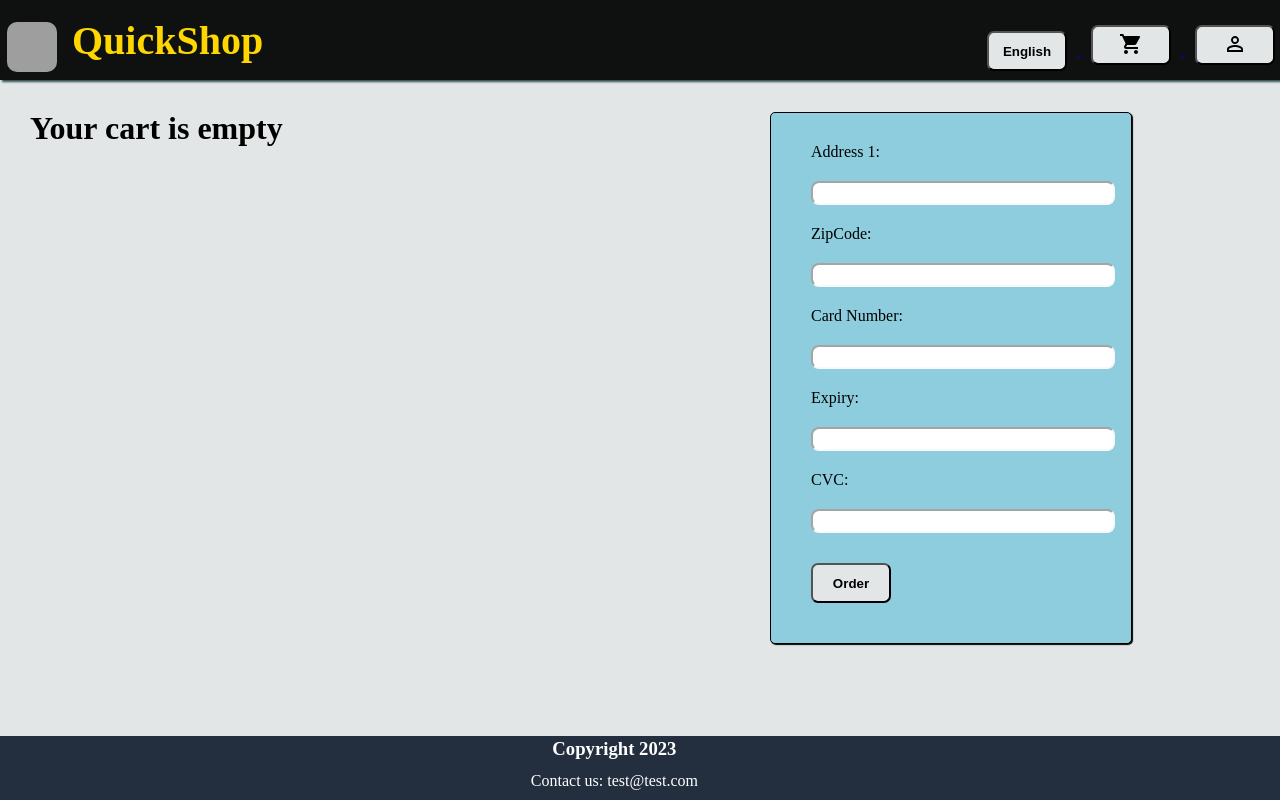
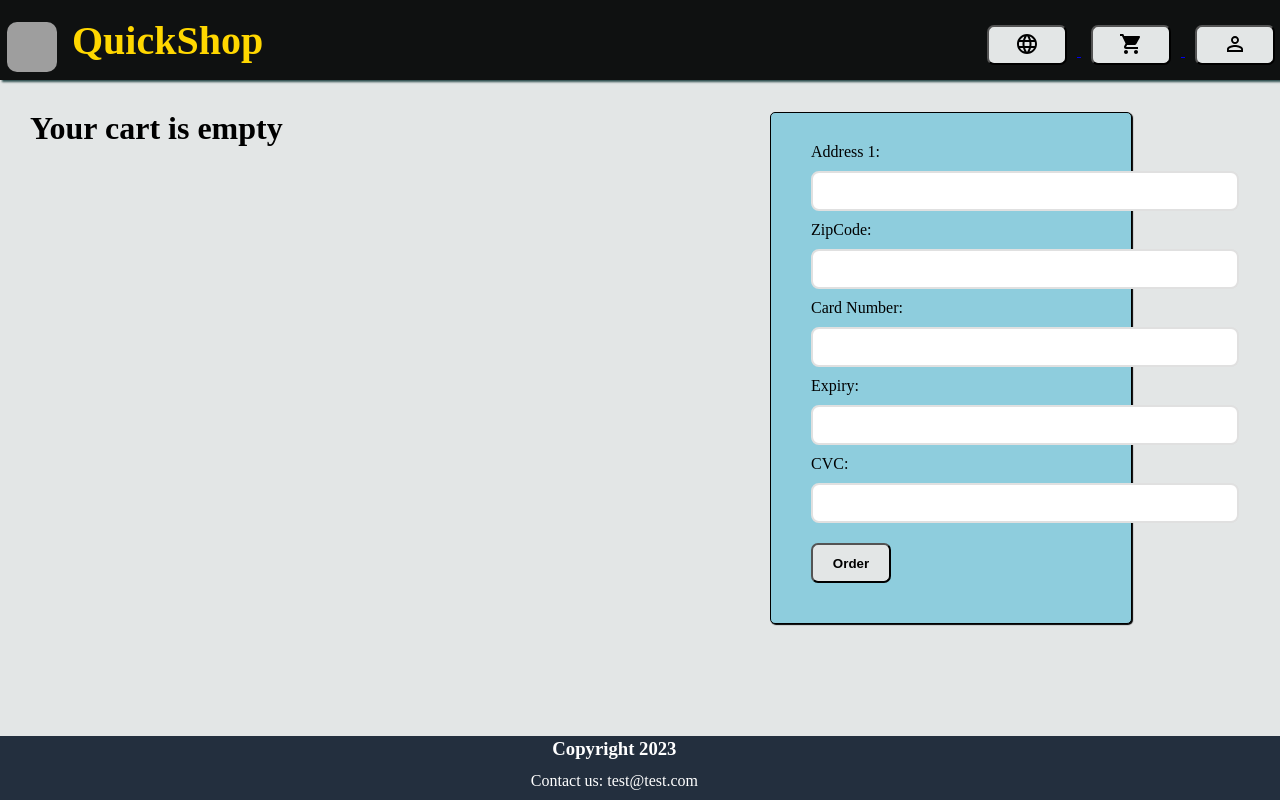
Before and after one commit to Starlightdoto/online-shop, a React (Create React App) app: page /cart in a window 1280 px wide. Built offline with nearby package versions, Linux system fonts and the light colour scheme; grey boxes are pictures that could not be loaded.

Commit message:
added design

```diff
--- a/src/components/Navbar.tsx
+++ b/src/components/Navbar.tsx
@@ -3,6 +3,7 @@ import { Button } from "./ui-components/Button";
 import SearchInput from "./ui-components/SearchInput";
 import ShoppingCartIcon from '@mui/icons-material/ShoppingCart';
 import ProfileIcon from '@mui/icons-material/PersonOutline';
+import LanguageIcon from '@mui/icons-material/Language';
 import {NavLink} from "react-router-dom";
 import {useTranslation} from 'react-i18next';
 import LocaleSwitcher from "./ui-components/LocaleSwitcher";
--- a/src/components/ui-components/CategorySelector.tsx
+++ b/src/components/ui-components/CategorySelector.tsx
@@ -18,7 +18,7 @@ export const CategorySelector:FC<CategorySelectorProps> = (props) => {
     return (
     <div className={"selector"}>
         <label className={"catSelectorLabel"} htmlFor="catSelector">{t('Categories')} </label>
-        <select  id={"catSelector"}  name="catSelector" value={chosenCategory}
+        <select className={"customSelect"}  id={"catSelector"}  name="catSelector" value={chosenCategory}
                  onChange={(event) => {
                     setChosenCategory(event.target.value);
                     if(event.target.value === "all") {
--- a/src/components/ui-components/LimitSelector.tsx
+++ b/src/components/ui-components/LimitSelector.tsx
@@ -12,7 +12,7 @@ export const LimitSelector:FC<LimitSelectorProps> = ({performAction}) => {
     return (
         <div className={"selector"}>
             <label className={"limitSelectorLabel"} htmlFor="limitSelector">{t('Items on page')}  </label>
-            <select name="limitSelector" id="" value={chosenLimit}
+            <select className={"customSelect"} name="limitSelector" id="" value={chosenLimit}
                     onChange={(event) => {
                         setChosenLimit(event.target.value);
                         performAction(event.target.value);
--- a/src/components/ui-components/LocaleSwitcher.tsx
+++ b/src/components/ui-components/LocaleSwitcher.tsx
@@ -1,6 +1,7 @@
 import React from 'react';
 import {useTranslation} from 'react-i18next';
 import {Button} from "./Button";
+import LanguageIcon from '@mui/icons-material/Language';
 
 const LocaleSwitcher = () => {
     const {t, i18n} = useTranslation();
@@ -10,7 +11,7 @@ const LocaleSwitcher = () => {
     }
 
     return (
-        <Button onClick={toggleLanguage}  className={"default"} buttonText={t('Language')} />
+        <Button onClick={toggleLanguage}  className={"default"}  ><LanguageIcon /></Button>
     );
 };
 
--- a/src/components/ui-components/SortSelector.tsx
+++ b/src/components/ui-components/SortSelector.tsx
@@ -11,7 +11,7 @@ export const SortSelector:FC<SortSelectorProps> = (props) => {
     return (
     <div className={"selector"}>
         <label className={"sortSelectorLabel"} htmlFor="sortSelector">{t('Sort by')}  </label>
-        <select name="sortSelector" id="">
+        <select className={"customSelect"} name="sortSelector" id="">
             <option value="price">{t('Price')}</option>
             <option value="name">{t('Name')}</option>
             <option value="popularity">{t('Rating')}</option>
--- a/src/index.css
+++ b/src/index.css
@@ -45,12 +45,50 @@ body {
     color: #FFD700;
 }
 
+
 .searchInput {
     min-width: 700px;
     width: 30%;
     height: 20px;
+    border: 2px solid #e0e0e0;
     border-radius: 8px;
-    border-color: rgb(249, 249, 249);
+    background-color: #ffffff;
+    padding: 8px 12px;
+    font-size: 16px;
+    color: #333;
+    outline: none;
+    transition: border-color 0.3s ease;
+}
+
+.searchInput:focus {
+    border-color: #007BFF;
+}
+
+.searchInput::placeholder {
+    color: #aaa;
+}
+
+.detailsInput {
+    min-width: 400px;
+    width: 80%;
+    height: 20px;
+    border: 2px solid #e0e0e0;
+    border-radius: 8px;
+    background-color: #ffffff;
+    padding: 8px 12px;
+    font-size: 16px;
+    color: #333;
+    outline: none;
+    transition: border-color 0.3s ease;
+    margin: 10px;
+}
+
+.detailsInput:focus {
+    border-color: #007BFF;
+}
+
+.detailsInput::placeholder {
+    color: #aaa;
 }
 
 .rightBox button {
@@ -127,7 +165,7 @@ body {
 .selector {
     margin: 10px;
     margin-bottom: 30px;
-    margin-top: 100px;
+    margin-top: 70px;
 }
 
 .header {
@@ -186,18 +224,45 @@ body {
     display:inline-block;
 }
 
+/*.productItem-grid {*/
+/*    display: block;*/
+/*    width: 95%;*/
+/*    min-height: 300px;*/
+/*    height: auto;*/
+/*    background: #022C43;*/
+/*    margin: 30px;*/
+/*    font-size: 20px;*/
+/*    color: #ffffff;*/
+/*    border-radius: 5px;*/
+/*    overflow-y: scroll;*/
+/*    padding: 15px;*/
+/*}*/
+
 .productItem-grid {
     display: block;
     width: 95%;
     min-height: 300px;
     height: auto;
-    background: #022C43;
+    background: #2e2e2e; /* Dark gray */
+    color: #ffffff; /* White text */
     margin: 30px;
     font-size: 20px;
-    color: #ffffff;
     border-radius: 5px;
+    box-shadow: 0 4px 12px rgba(0, 0, 0, 0.05); /* Subtle shadow for depth */
     overflow-y: scroll;
     padding: 15px;
+    transition: transform 0.3s ease, box-shadow 0.3s ease; /* Smooth transition for hover effect */
+
+    /* Customizing scrollbar */
+    scrollbar-width: thin;
+    scrollbar-color: #cccccc #f8f8f8;
+
+}
+
+/* Adding a hover effect for an interactive touch */
+.productItem-grid:hover {
+    transform: translateY(-4px); /* Slight upward movement */
+    box-shadow: 0 6px 16px rgba(0, 0, 0, 0.08); /* Intensified shadow for lift effect */
 }
 
 .productItem-cart {
@@ -286,16 +351,6 @@ body {
 
 }
 
-.detailsInput {
-    min-width: 300px;
-    margin-top: 20px;
-    margin-bottom: 20px;
-    margin-left: 10px;
-    width: 80%;
-    height: 20px;
-    border-radius: 8px;
-    border-color: rgb(249, 249, 249);
-}
 
 .detailsInputLabel {
     margin-left: 10px;
@@ -375,6 +430,7 @@ body {
 
 .sortSelectorLabel {
     color: #ffffff;
+    display: block;
 }
 
 .catSelectorLabel {
@@ -400,3 +456,40 @@ body {
     animation-duration: 1000ms;
     animation-fill-mode: forwards;
 }
+
+.customSelect {
+    width: 200px; /* adjust width as needed */
+    height: 40px;
+    padding: 5px 10px;
+    font-size: 16px;
+    border: 1px solid #e0e0e0;
+    border-radius: 5px;
+    appearance: none; /* remove default styling */
+    background-color: #ffffff;
+    outline: none;
+    cursor: pointer;
+    transition: border-color 0.3s;
+
+    /* Triangle for the dropdown */
+    background-image: linear-gradient(45deg, transparent 50%, gray 50%), linear-gradient(135deg, gray 50%, transparent 50%);
+    background-position: calc(100% - 20px) calc(1em + 2px), calc(100% - 15px) calc(1em + 2px);
+    background-size: 5px 5px, 5px 5px;
+    background-repeat: no-repeat;
+}
+
+.custom-select:hover {
+    border-color: #9e9e9e;
+}
+
+.custom-select:focus {
+    border-color: #3f51b5; /* highlight color */
+    box-shadow: 0 0 5px rgba(63, 81, 181, 0.2); /* subtle focus shadow */
+}
+
+/* Styles for options */
+.custom-select option {
+    padding: 5px 10px;
+    background-color: #f8f8f8;
+    border: none;
+    cursor: pointer;
+}
```
